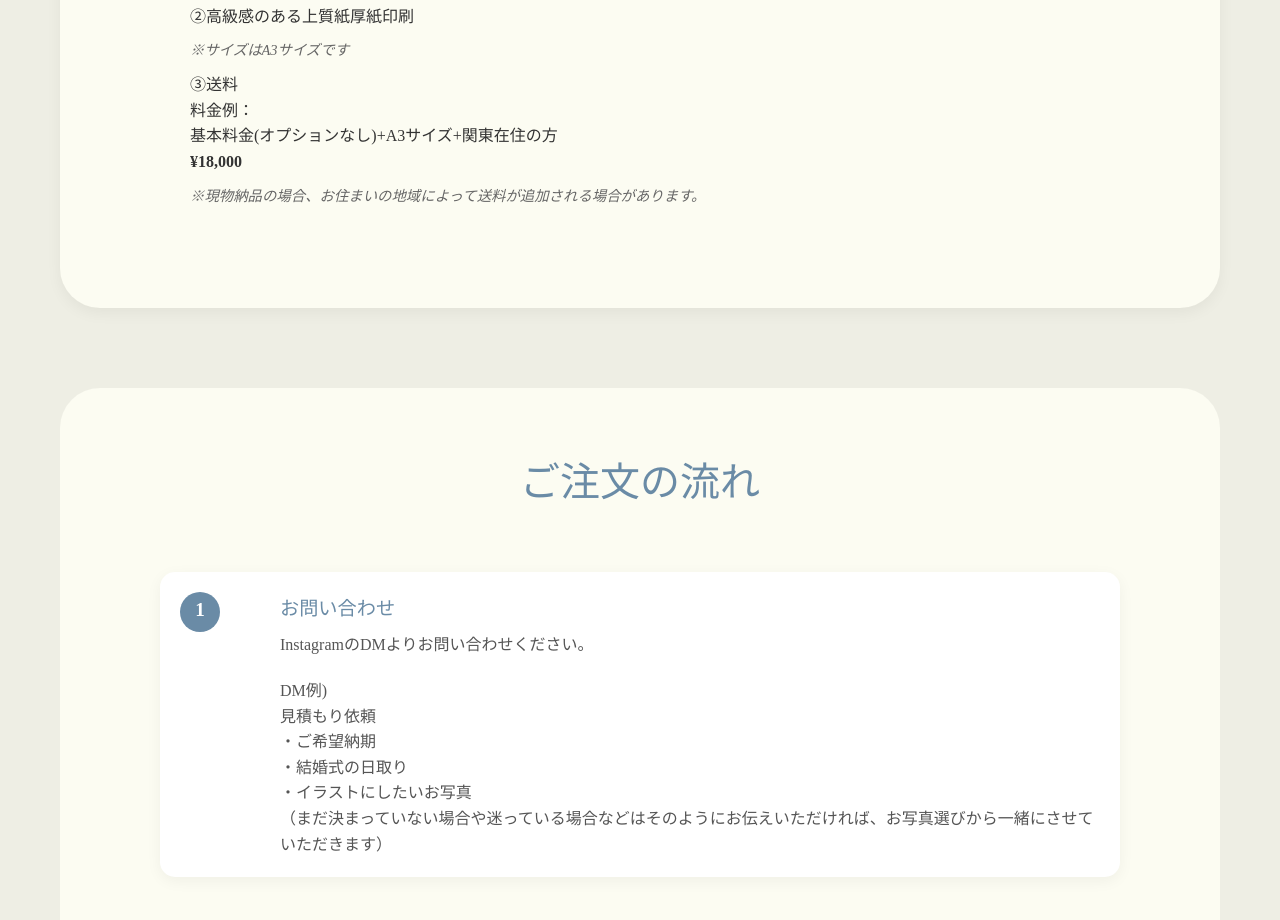
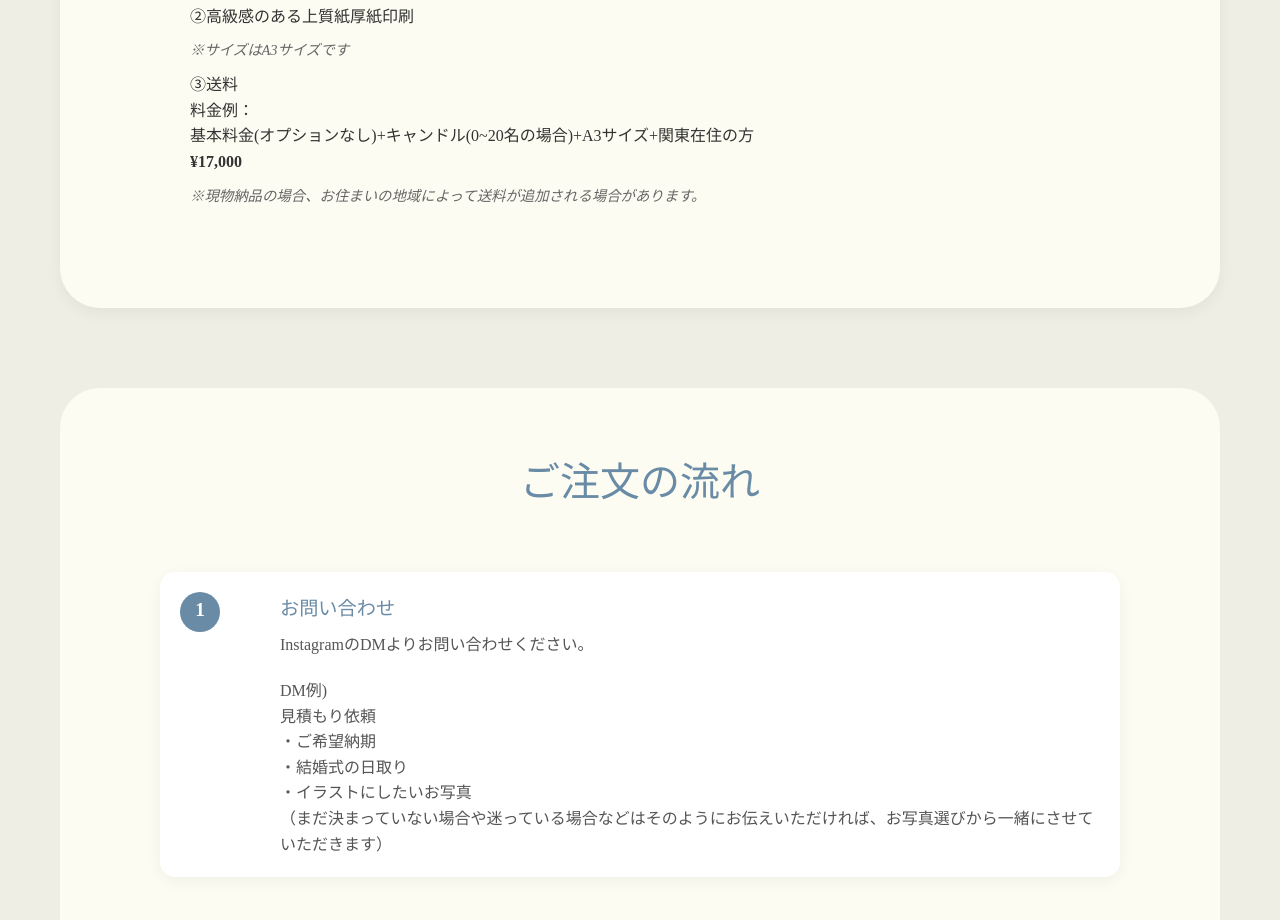
Before and after one commit to Kyle-1106/nnyHp, a React (Create React App) app: page /service/marriage-certificate in a window 1280 px wide. Shown: the part 2365-3285 px from the top of the page. Built offline with nearby package versions, Linux system fonts and the light colour scheme; a web font is replaced by a local one.

Commit message:
結婚証明書のサンプル価格の修正

```diff
--- a/src/components/MarriageCertificate.tsx
+++ b/src/components/MarriageCertificate.tsx
@@ -152,8 +152,8 @@ const MarriageCertificate: React.FC = () => {
 
               <div className="price-example">
                 <p>料金例：</p>
-                <p>基本料金(オプションなし)+A3サイズ+関東在住の方<br/></p>
-                <strong>¥18,000</strong>
+                <p>基本料金(オプションなし)+キャンドル(0~20名の場合)+A3サイズ+関東在住の方<br/></p>
+                <strong>¥17,000</strong>
               </div>
 
               <p className="price-note">※現物納品の場合、お住まいの地域によって送料が追加される場合があります。</p>
```
